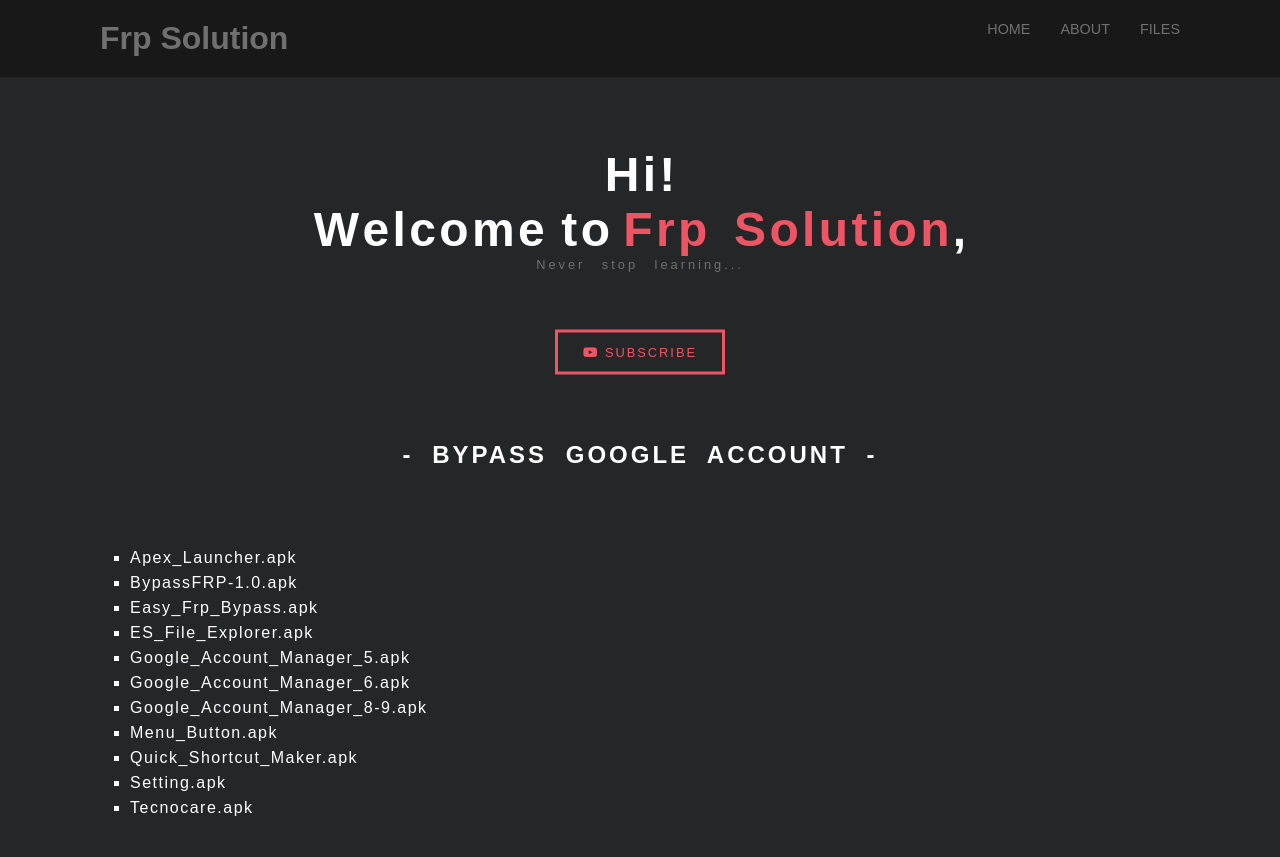
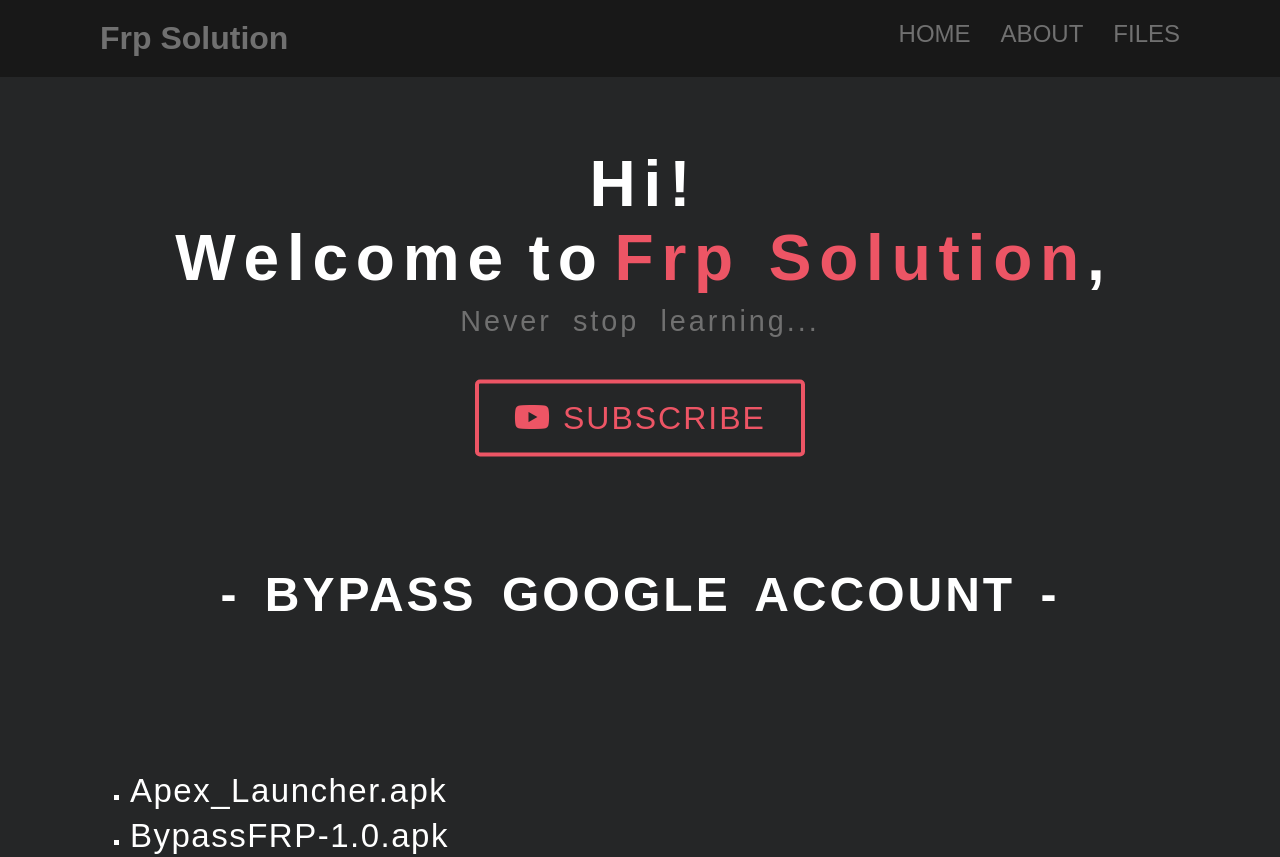
Before and after one commit to frpsolution/frpfiles, a plain HTML site: page index.html in a window 1280 px wide. Shown: the top 857 px of the page. Drawn offline with Linux system fonts and the light colour scheme.

Commit message:
Update style.css

```diff
--- a/style.css
+++ b/style.css
@@ -181,3 +181,39 @@ footer p{
 	color: #707070;
 	padding: 30px 0;
 }
+@media all and (min-width: 500px){
+	.files li a{
+		font-size: 33px;
+	}
+	header a{
+	  font-size: 24px;
+	}
+	.text h1
+  {
+	  font-size: 4rem;
+	  font-weight: 800;
+	}
+	.files h2{
+	  font-size: 3rem;
+	  font-weight: 900;
+	}
+	.files ul{
+	  margin-top: 150px;
+	}
+	.text{
+	  height: 300px;
+	}
+	.text p{
+	  font-size: 1.8rem;
+	  margin-top: 10px;
+	}
+.text a{
+	padding: 16px 35px;
+  border-radius: 5px;
+	border: 4px solid #ed5565;
+  text-decoration: none;
+	font-size: 2rem;
+	letter-spacing: 2px;
+}
+
+}
```
